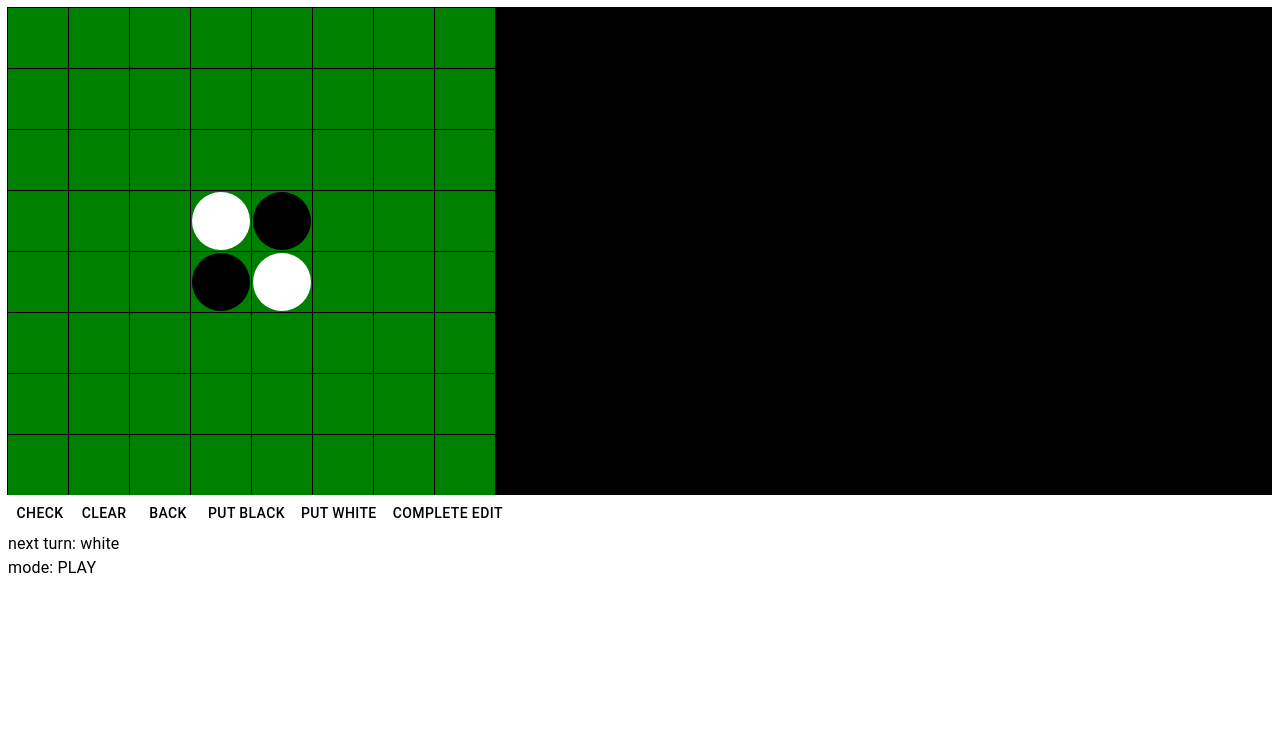
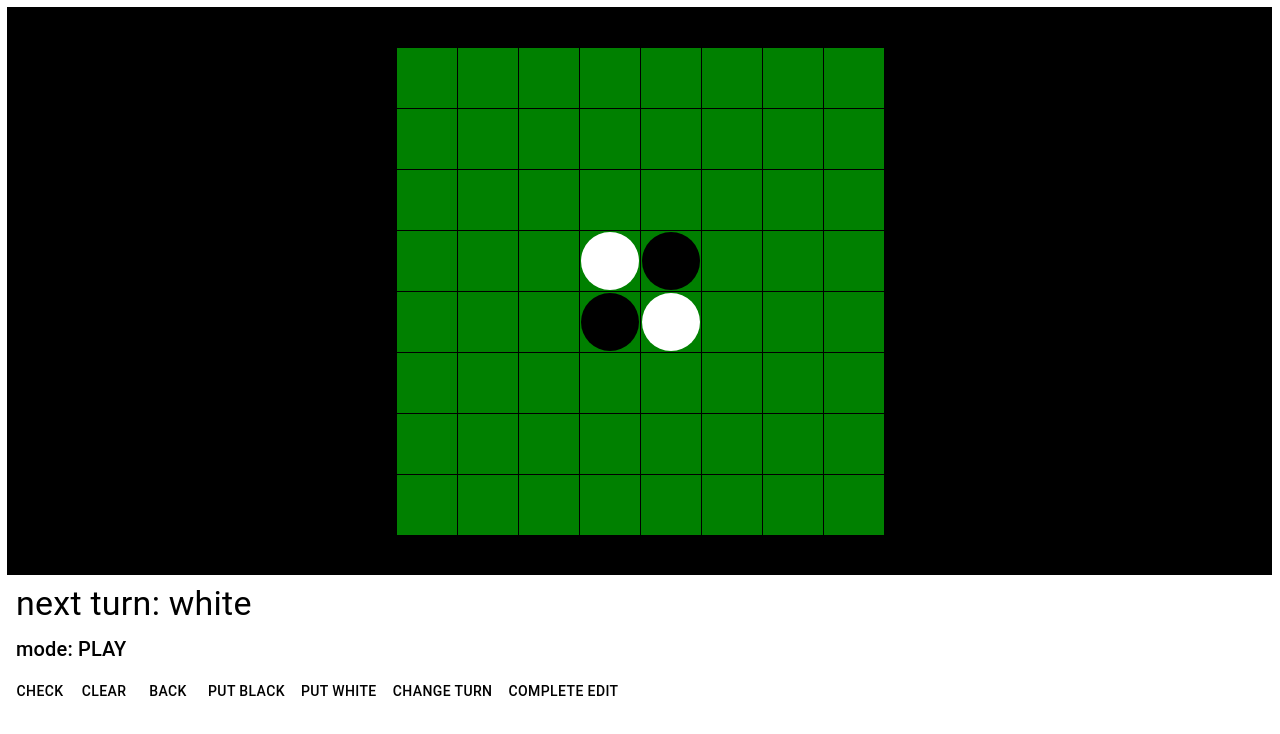
Before and after one commit to Riku-Hatano/othello, a React (Create React App) app: page / in a window 1280 px wide. Shown: the top 734 px of the page. Built offline with nearby package versions, Linux system fonts and the light colour scheme.

Commit message:
add: レスポンシブ対応しました

```diff
--- a/src/App.css
+++ /dev/null
@@ -1,36 +0,0 @@
-.body {
-  background-color: gray;
-}
-.squareParent {
-  display: flex;
-  /* flex-wrap: wrap; */
-  height: 31px;
-  width: 258px;
-  background-color: black;
-}
-.squareChild {
-  margin: 0.5px;
-  width: 30px;
-  height: 30px;
-  background-color: green;
-  text-align: center;
-  line-height: 30px;
-  user-select: none;
-}
-.inSquare {
-  margin: auto;
-  /* margin-top: 2px; */
-  width: 26px;
-  height: 26px;
-  background-color: green;
-}
-.squareColorWhite {
-  border-radius: 15px;
-  color: white;
-  background-color: white;
-}
-.squareColorBlack {
-  border-radius: 15px;
-  color: black;
-  background-color: black;
-}
--- a/src/App.tsx
+++ b/src/App.tsx
@@ -1,4 +1,3 @@
-import "./App.css";
 import Board from "./Board";
 function App() {
   return <Board />;
--- a/src/Board.tsx
+++ b/src/Board.tsx
@@ -1,6 +1,5 @@
 import React from "react";
 import { Cell } from "./Squares";
-import "./App.css";
 import HandleChange from "./HandleChange";
 import { back } from "./Back";
 import {
@@ -74,13 +73,17 @@
   render() {
     return (
       <React.Fragment>
-        <Grid container spacing={theme.spacing(1)}>
+        <Grid
+          container
+          spacing={theme.spacing(1)}
+          sx={{ backgroundColor: "black", paddingY: "5vh" }}
+        >
           {bs.map((row, idx) => {
             return (
               <Grid
                 container
                 item
-                sx={{ backgroundColor: "black", columnGap: theme.spacing(1) }}
+                sx={{ columnGap: theme.spacing(1), justifyContent: "center" }}
               >
                 {row.map((col) => {
                   return this.squareMaker(
@@ -94,6 +97,12 @@
           })}
         </Grid>
         <Grid>
+          <Typography variant="h4" sx={{ margin: theme.spacing(4) }}>
+            next turn: {this.state.isWhite ? "white" : "black"}
+          </Typography>
+          <Typography variant="h6" sx={{ margin: theme.spacing(4) }}>
+            mode: {this.state.isEdit}
+          </Typography>
           <ThemeButton onClick={() => console.log(this.state)}>
             check
           </ThemeButton>
@@ -105,14 +114,20 @@
           <ThemeButton onClick={() => switchToPutWhiteMode(this)}>
             put white
           </ThemeButton>
+          <ThemeButton
+            onClick={() =>
+              this.setState((prev) => ({
+                ...prev,
+                isWhite: !this.state.isWhite,
+              }))
+            }
+          >
+            Change turn
+          </ThemeButton>
           <ThemeButton onClick={() => completeEdit(this)}>
             complete edit
           </ThemeButton>
         </Grid>
-        <Typography>
-          next turn: {this.state.isWhite ? "white" : "black"}
-        </Typography>
-        <Typography>mode: {this.state.isEdit}</Typography>
       </React.Fragment>
     );
   }
--- a/src/EditBoard.tsx
+++ b/src/EditBoard.tsx
@@ -22,8 +22,6 @@
     historyCount: historyCount,
     history: history,
   });
-  console.log(history);
-  console.log(historyCount);
 };
 
 export const switchToPutWhiteMode = (props: any) => {
@@ -49,8 +47,6 @@
     historyCount: historyCount,
     history: history,
   });
-  console.log(history);
-  console.log(historyCount);
 };
 
 export const completeEdit = (props: any) => {
--- a/src/Squares.tsx
+++ b/src/Squares.tsx
@@ -1,4 +1,3 @@
-import "./App.css";
 import { Grid } from "@mui/material";
 
 const cellSize = {
--- a/src/components/Button.tsx
+++ b/src/components/Button.tsx
@@ -4,5 +4,6 @@
 export const ThemeButton = styled(Button)(() => ({
   "&:hover": {
     backgroundColor: theme.palette.primary.main,
+    color: theme.palette.secondary.main,
   },
 }));
--- a/src/theme.ts
+++ b/src/theme.ts
@@ -4,6 +4,9 @@
   palette: {
     primary: {
       main: "#000",
+    },
+    secondary: {
+      main: "#fff",
     },
   },
   breakpoints: {
```
Also changed, not shown: 1 other file (tests, documents, lock files or other folders).
